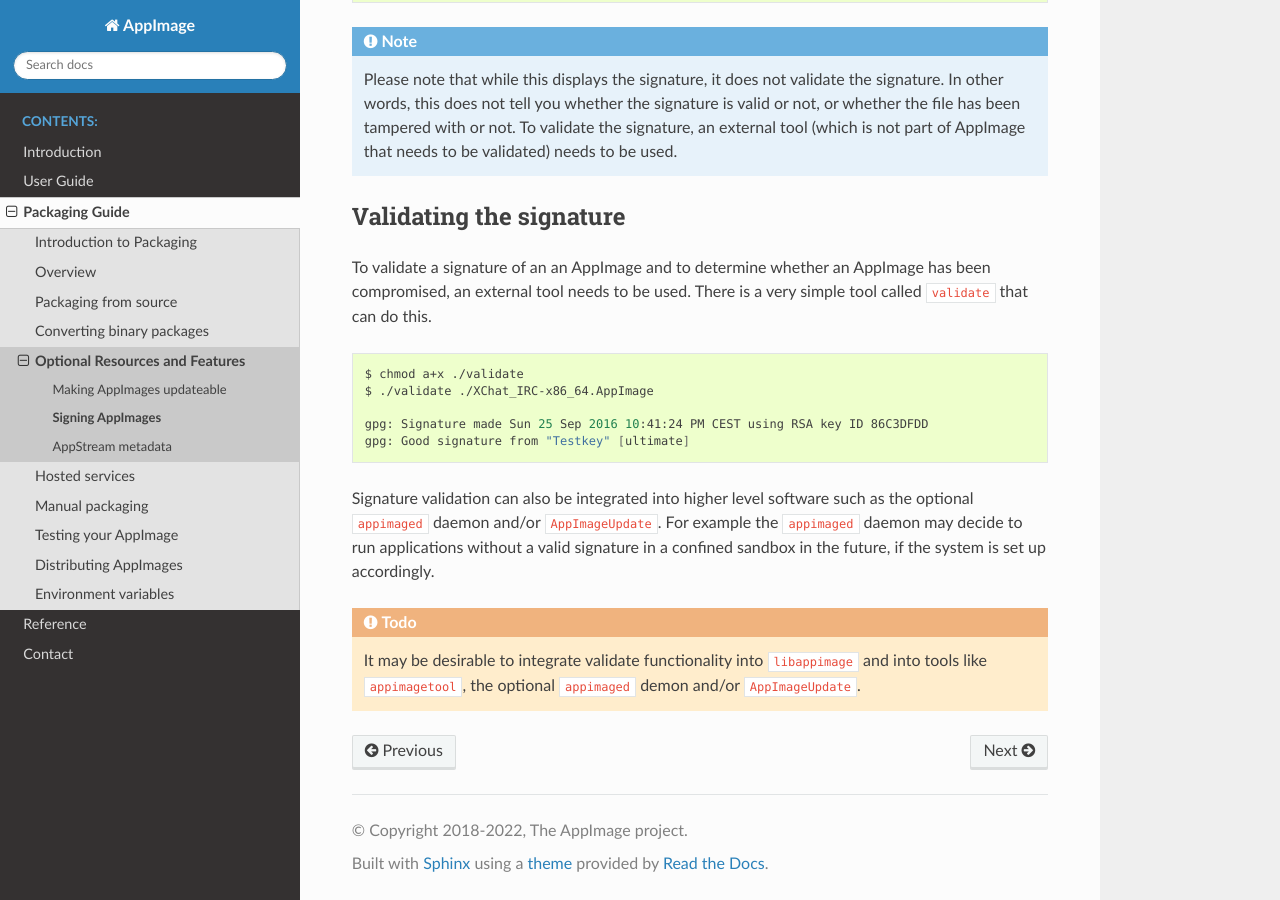
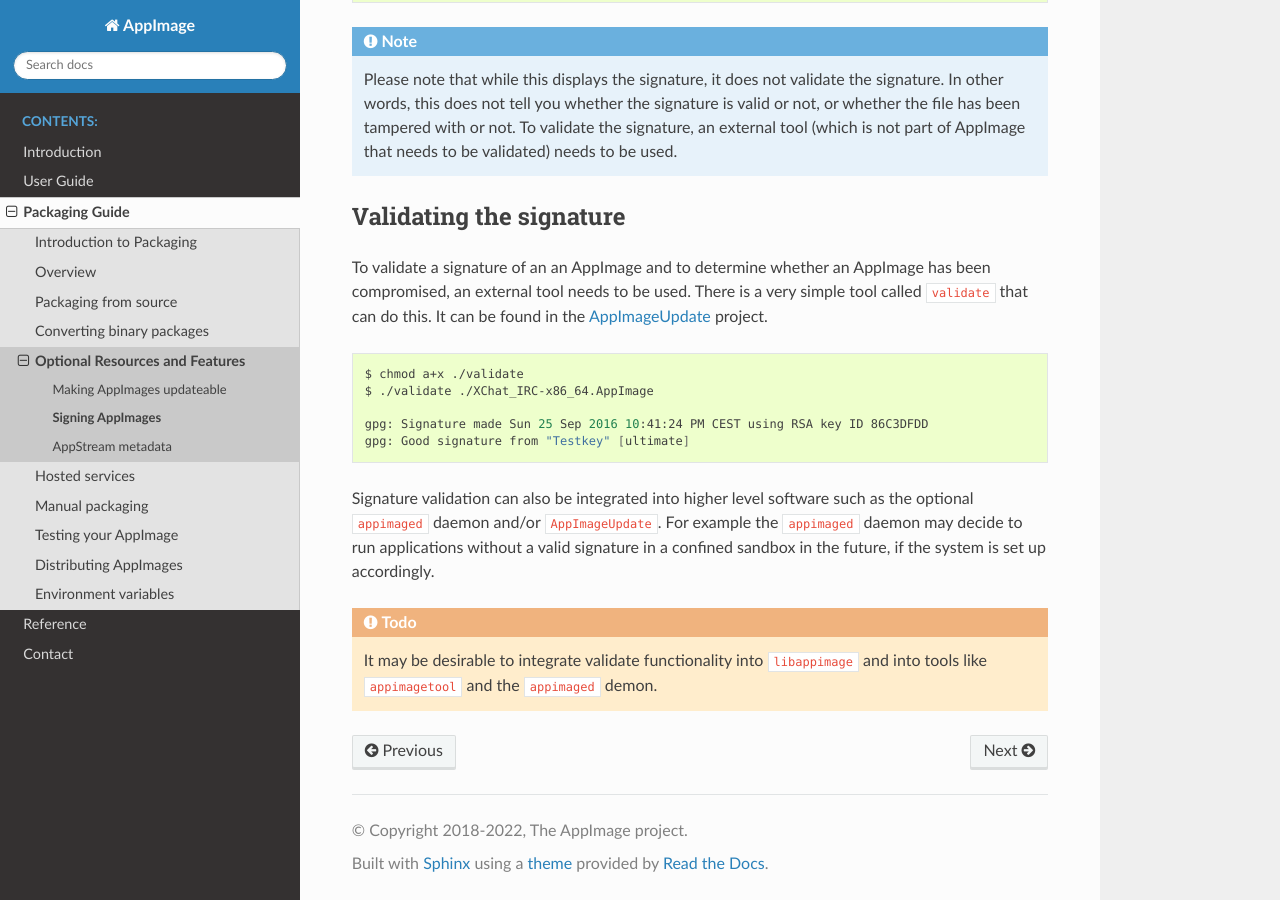
Before and after one commit to AppImage/docs.appimage.org, a Sphinx documentation site: the page built from source/packaging-guide/optional/signatures.rst, in a window 1280 px wide and 900 px high, scrolled down 1503 px. Built offline with Sphinx 7.4.7 and the Read the Docs theme 3.1.0, drawn with Linux system fonts in a browser that asks for light colours.

Commit message:
Add link to AppImageUpdate for validate tool

```diff
--- a/source/packaging-guide/optional/signatures.rst
+++ b/source/packaging-guide/optional/signatures.rst
@@ -65,7 +65,9 @@
 Validating the signature
 ------------------------
 
-To validate a signature of an an AppImage and to determine whether an AppImage has been compromised, an external tool needs to be used. There is a very simple tool called :code:`validate` that can do this.
+To validate a signature of an an AppImage and to determine whether an AppImage has been compromised, an external tool needs to be used.
+There is a very simple tool called :code:`validate` that can do this.
+It can be found in the `AppImageUpdate <https://github.com/AppImageCommunity/AppImageUpdate>`_ project.
 
 .. code-block:: shell
 
@@ -80,4 +82,4 @@
 
 .. todo::
 
-    It may be desirable to integrate validate functionality into :code:`libappimage` and into tools like :code:`appimagetool`, the optional :code:`appimaged` demon and/or :code:`AppImageUpdate`.
+    It may be desirable to integrate validate functionality into :code:`libappimage` and into tools like :code:`appimagetool` and the :code:`appimaged` demon.
```
